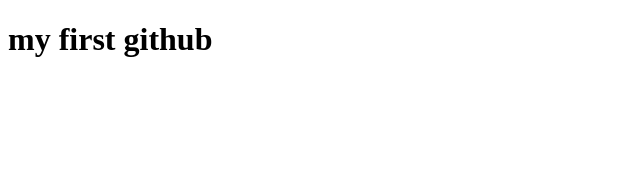
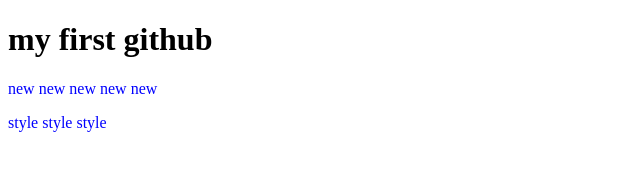
Before and after one commit to aniya2011/my-first-repo, a plain HTML site: page index.html in a window 1280 px wide. Shown: the whole page, without its empty margins (0-640 px from the left). Drawn offline with Linux system fonts and the light colour scheme.

Commit message:
style added

```diff
--- a/index.html
+++ b/index.html
@@ -5,8 +5,11 @@
     <meta http-equiv="X-UA-Compatible" content="IE=edge">
     <meta name="viewport" content="width=device-width, initial-scale=1.0">
     <title>first github</title>
+    <link rel="stylesheet" href="style.css">
 </head>
 <body>
     <h1>my first github</h1>
+    <p>new new new new new</p>
+    <p>style style style</p>
 </body>
 </html>
--- /dev/null
+++ b/style.css
@@ -0,0 +1,4 @@
+p{
+    color: blue;
+
+}
```
Also changed, not shown: grand ma.png (added), grandpa.jpg (added).
